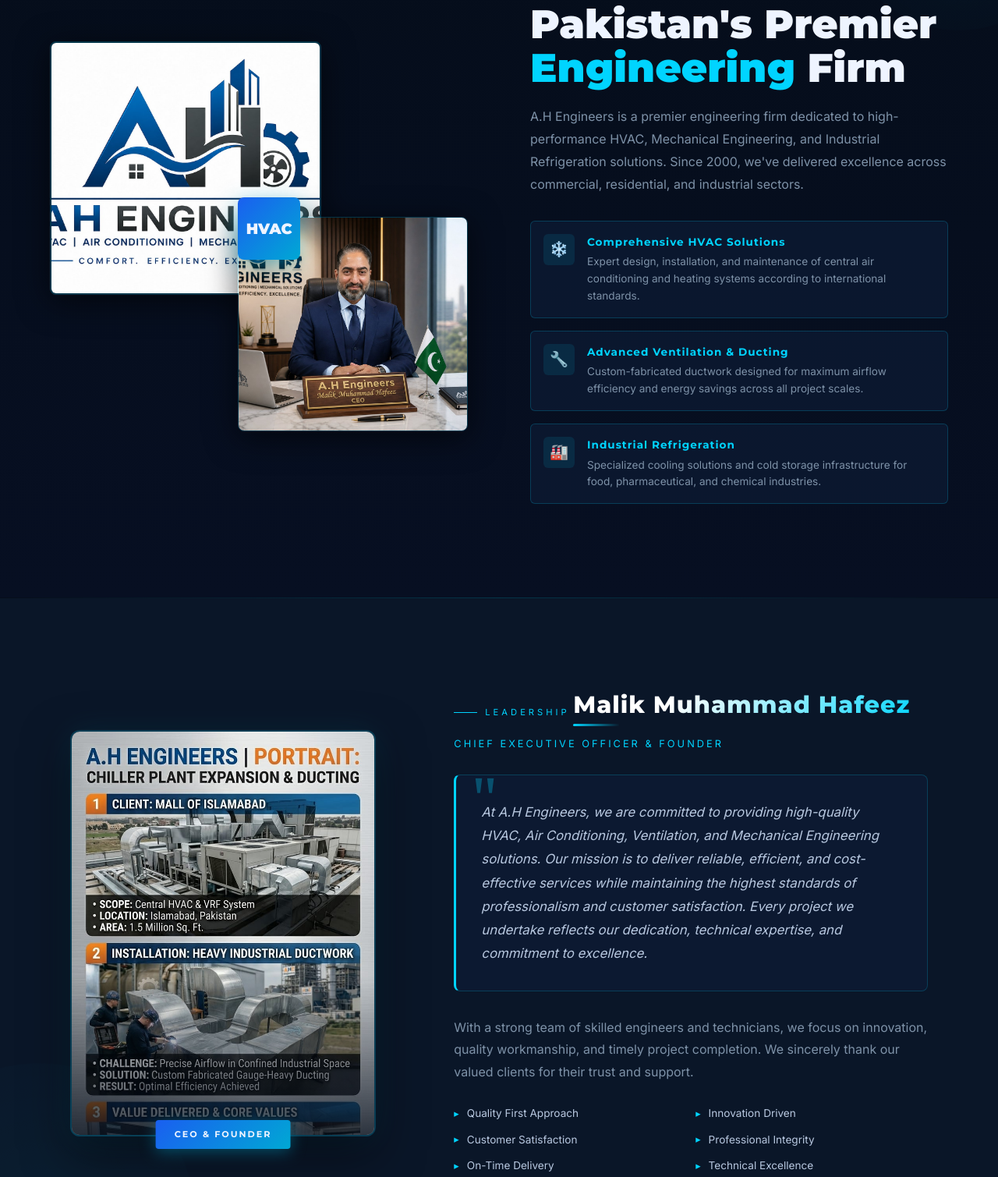
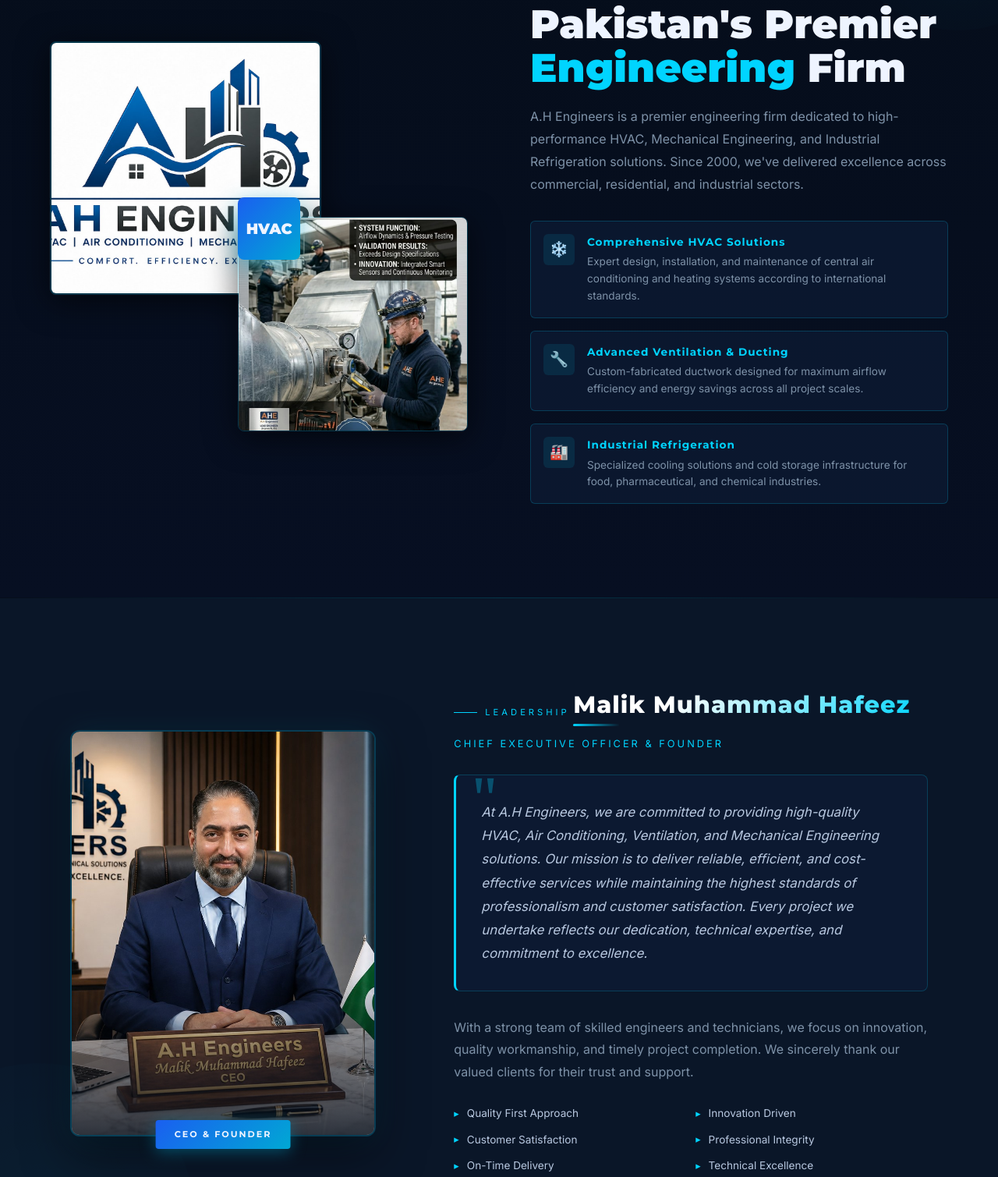
Before and after one commit to hashammahmood-dev/AH-Engineer, a plain HTML site: page index.html in a window 1280 px wide. Shown: the part 1023-2532 px from the top of the page at 78% size. Drawn offline with Linux system fonts and the light colour scheme.

Commit message:
Update index.html

```diff
--- a/index.html
+++ b/index.html
@@ -1202,7 +1202,7 @@
         <img src="images/image1.jpg" alt="HVAC Engineering" loading="lazy">
       </div>
       <div class="about-img about-img-2">
-        <img src="images/image4.jpg" alt="Engineering Projects" loading="lazy">
+        <img src="images/image21.jpeg" alt="Engineering Projects" loading="lazy">
       </div>
       <div class="about-img-accent">HVAC</div>
     </div>
@@ -1249,7 +1249,7 @@
   <div class="ceo-inner">
     <div class="ceo-photo-wrap reveal">
       <div class="ceo-photo-frame">
-        <img src="images/image11.jpg" alt="Malik Muhammad Hafeez - CEO & Founder" loading="lazy">
+        <img src="images/image4.jpg" alt="Malik Muhammad Hafeez - CEO & Founder" loading="lazy">
       </div>
       <div class="ceo-badge">CEO &amp; Founder</div>
     </div>
```
